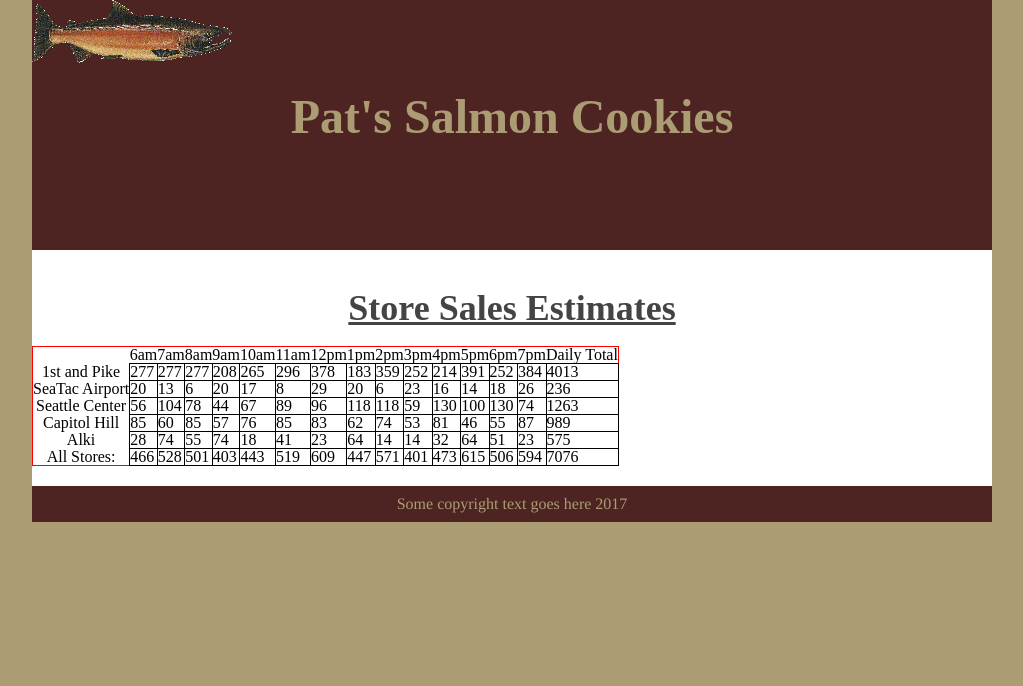
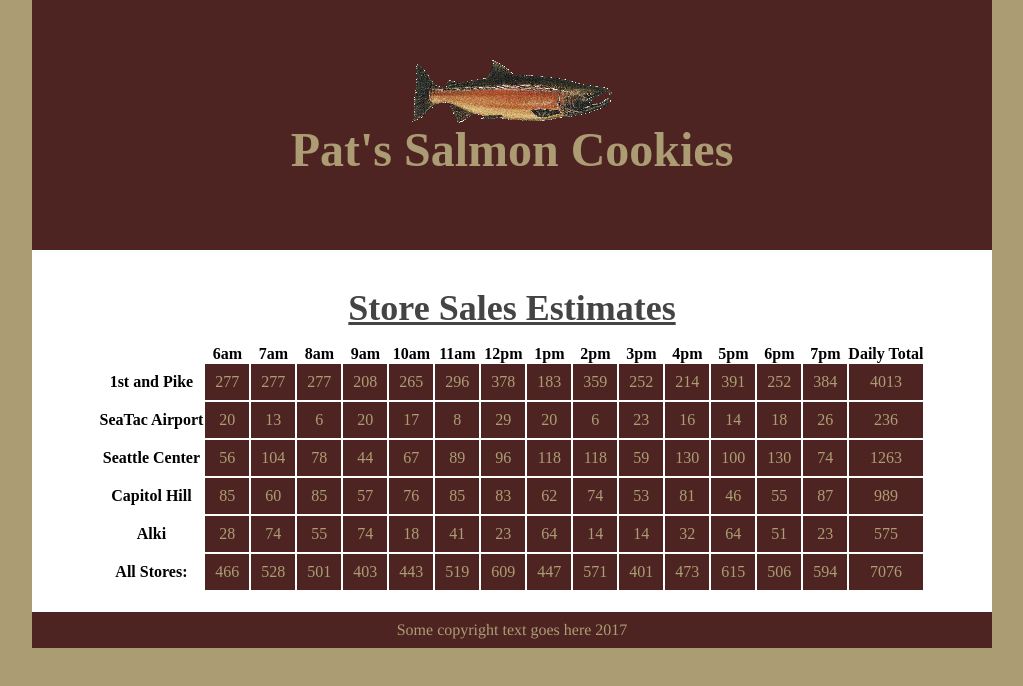
Before and after one commit to dsnowb/cookie-stand, a plain HTML site: page sales.html in a window 1280 px wide. Shown: the whole page, without its empty margins (128-1151 px from the left). Drawn offline with Linux system fonts and the light colour scheme.

Commit message:
styled up the table

```diff
--- a/style.css
+++ b/style.css
@@ -13,8 +13,7 @@ header {
 }
 
 header img {
-  display: block;
-  margin-bottom: 30px;
+  margin-top: 60px;
 }
 
 header h1 {
@@ -88,9 +87,17 @@ a:hover {
 }
 
 table {
-  border: 1px solid red;
+  margin: 0 auto;
+}
+
+th {
+  font-weight: bold;
 }
 
 td {
-  border: 1px solid black;
+  padding: 10px;
+  border: 2px solid #fff;
+  background-color: #4e2422;
+  text-align: center;
+  color: #ac9d74;
 }
```
